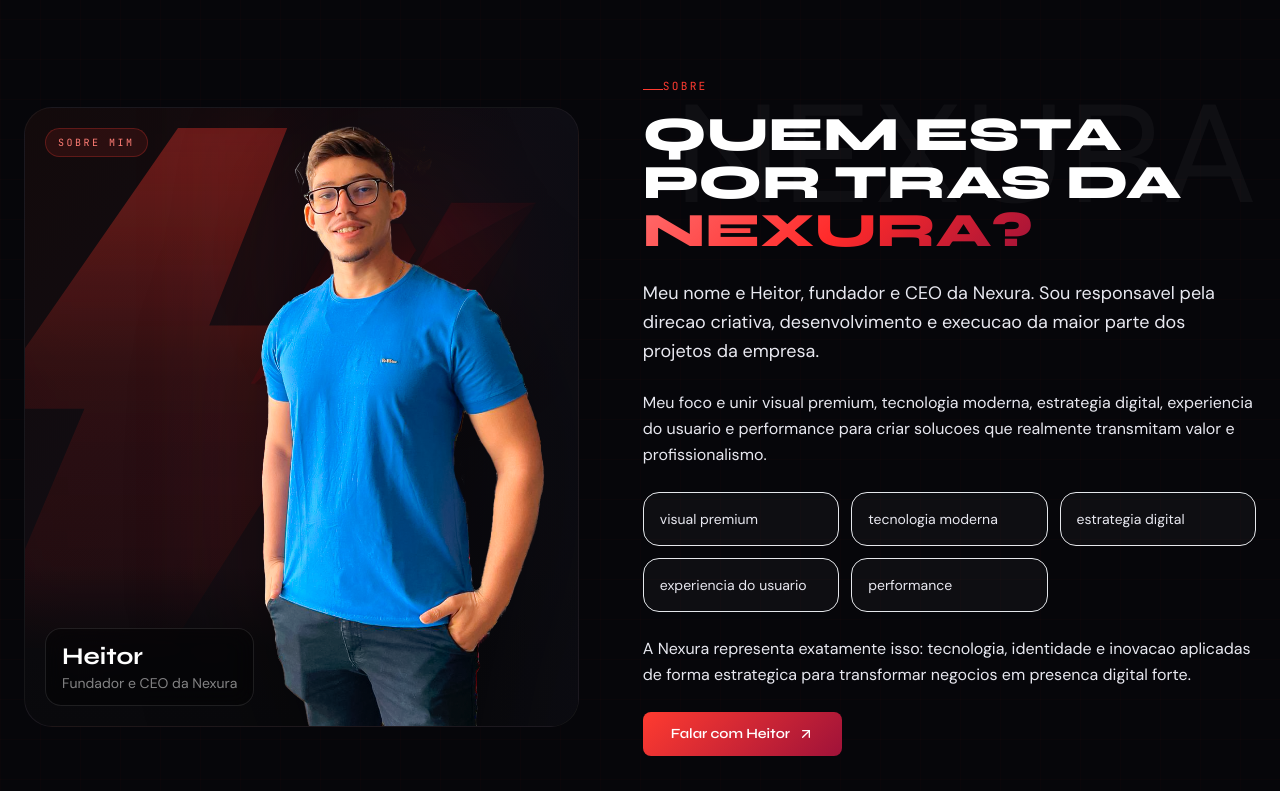
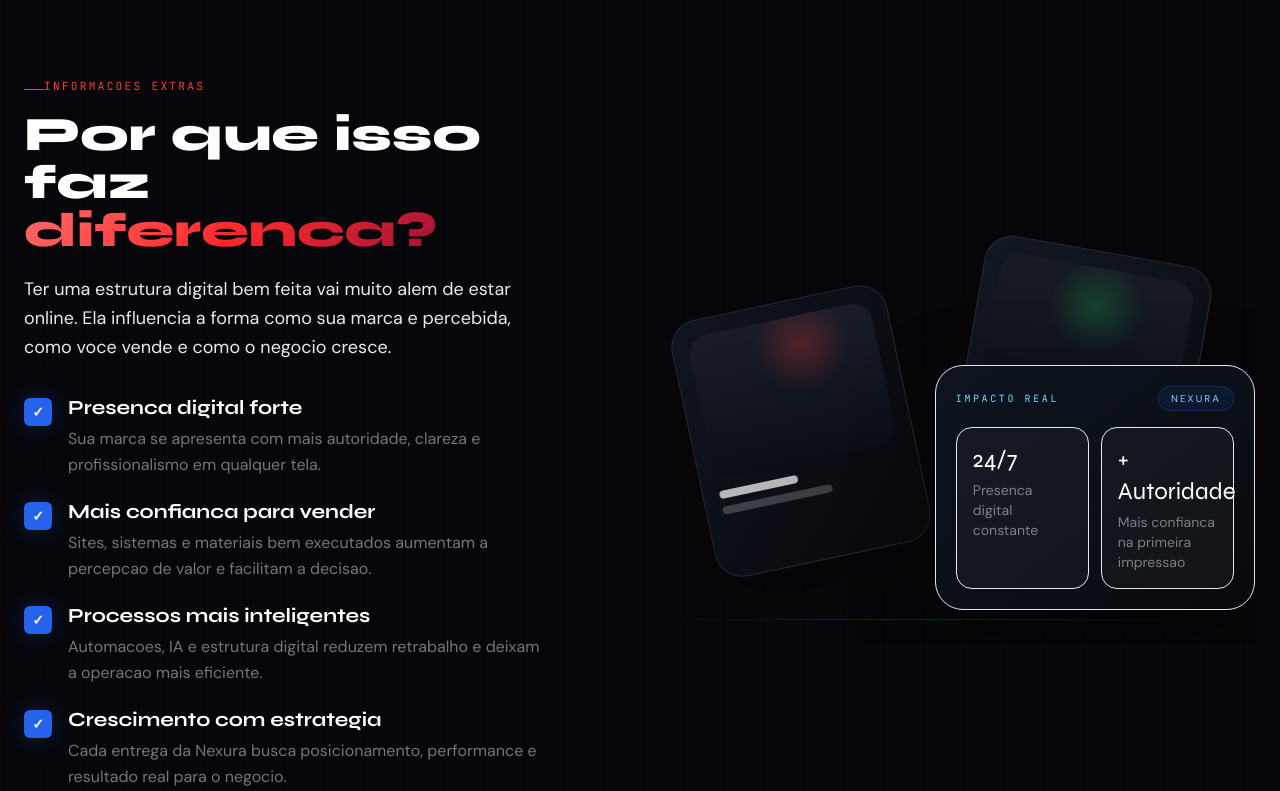
Before and after one commit to hstudio-cloud/Nexura-Tecnologia-LTDA, a React (Vite) app: page / in a window 1280 px wide. Shown: the part 1649-2440 px from the top of the page. Built offline with nearby package versions, Linux system fonts and the light colour scheme.

Commit message:
Add middle info section between Nexura and Heitor

```diff
--- a/src/components/AboutHeitor.jsx
+++ b/src/components/AboutHeitor.jsx
@@ -17,6 +17,25 @@ const nexuraServices = [
 ]
 
 const heitorFocus = ['visual premium', 'tecnologia moderna', 'estrategia digital', 'experiencia do usuario', 'performance']
+
+const extraBenefits = [
+  {
+    title: 'Presenca digital forte',
+    description: 'Sua marca se apresenta com mais autoridade, clareza e profissionalismo em qualquer tela.',
+  },
+  {
+    title: 'Mais confianca para vender',
+    description: 'Sites, sistemas e materiais bem executados aumentam a percepcao de valor e facilitam a decisao.',
+  },
+  {
+    title: 'Processos mais inteligentes',
+    description: 'Automacoes, IA e estrutura digital reduzem retrabalho e deixam a operacao mais eficiente.',
+  },
+  {
+    title: 'Crescimento com estrategia',
+    description: 'Cada entrega da Nexura busca posicionamento, performance e resultado real para o negocio.',
+  },
+]
 
 function InfoCard({ label, title, description, items }) {
   return (
@@ -119,6 +138,116 @@ export default function AboutHeitor() {
               description="Cada projeto e construido com foco em design moderno, performance, posicionamento e resultado."
               items={nexuraServices}
             />
+          </motion.div>
+        </div>
+
+        <div className="relative">
+          <div className="absolute left-1/2 top-0 -z-10 h-full w-screen -translate-x-1/2 bg-[linear-gradient(180deg,#09090c_0%,#05070d_100%)]" />
+          <div className="absolute left-1/2 top-0 -z-10 h-full w-screen -translate-x-1/2 bg-[radial-gradient(circle_at_72%_34%,rgba(37,99,235,0.12),transparent_16%),radial-gradient(circle_at_28%_78%,rgba(59,130,246,0.08),transparent_18%)]" />
+
+          <motion.div
+            initial={{ opacity: 0, y: 24 }}
+            animate={inView ? { opacity: 1, y: 0 } : {}}
+            transition={{ duration: 0.75, delay: 0.05, ease: [0.22, 1, 0.36, 1] }}
+            className="grid items-center gap-12 lg:grid-cols-[0.9fr_1.1fr] lg:gap-16"
+          >
+            <div className="max-w-2xl">
+              <span className="section-label mb-4 block">Informacoes extras</span>
+              <h2
+                className="mb-5 font-display text-3xl font-800 leading-tight text-white sm:text-4xl lg:text-5xl"
+                style={{ fontFamily: 'Syne, sans-serif', fontWeight: 800 }}
+              >
+                Por que isso faz <span className="text-gradient">diferenca?</span>
+              </h2>
+              <p className="mb-8 max-w-xl font-body text-lg leading-relaxed text-white/52">
+                Ter uma estrutura digital bem feita vai muito alem de estar online. Ela influencia a forma como sua
+                marca e percebida, como voce vende e como o negocio cresce.
+              </p>
+
+              <div className="space-y-5">
+                {extraBenefits.map((item, index) => (
+                  <motion.div
+                    key={item.title}
+                    initial={{ opacity: 0, x: -18 }}
+                    animate={inView ? { opacity: 1, x: 0 } : {}}
+                    transition={{ duration: 0.5, delay: 0.14 + index * 0.07, ease: [0.22, 1, 0.36, 1] }}
+                    className="flex gap-4"
+                  >
+                    <div className="mt-1 flex h-7 w-7 shrink-0 items-center justify-center rounded-md bg-[#2563eb] text-sm font-bold text-white shadow-[0_0_24px_rgba(37,99,235,0.28)]">
+                      ✓
+                    </div>
+                    <div>
+                      <h3
+                        className="mb-1 font-display text-xl text-white"
+                        style={{ fontFamily: 'Syne, sans-serif', fontWeight: 700 }}
+                      >
+                        {item.title}
+                      </h3>
+                      <p className="font-body text-base leading-relaxed text-white/45">{item.description}</p>
+                    </div>
+                  </motion.div>
+                ))}
+              </div>
+            </div>
+
+            <div className="relative min-h-[420px] overflow-hidden">
+              <div className="absolute inset-x-[10%] bottom-6 h-[1px] border-b border-dashed border-[#2563eb]/30 [border-image:linear-gradient(90deg,transparent,rgba(37,99,235,0.36),transparent)_1]" />
+              <motion.div
+                initial={{ opacity: 0, y: 30, rotate: -10 }}
+                animate={inView ? { opacity: 1, y: 0, rotate: -12 } : {}}
+                transition={{ duration: 0.7, delay: 0.12, ease: [0.22, 1, 0.36, 1] }}
+                className="absolute left-[12%] top-[18%] w-[220px] rounded-[28px] border border-white/10 bg-gradient-to-br from-[#10141f] to-[#09090c] p-4 shadow-[0_24px_70px_rgba(0,0,0,0.34)]"
+              >
+                <div className="mb-3 h-36 rounded-[20px] bg-[radial-gradient(circle_at_60%_20%,rgba(255,59,48,0.26),transparent_30%),linear-gradient(180deg,#181d29_0%,#0b0e15_100%)]" />
+                <div className="space-y-2">
+                  <div className="h-2 w-20 rounded-full bg-white/70" />
+                  <div className="h-2 w-28 rounded-full bg-white/20" />
+                  <div className="mt-4 h-10 rounded-2xl bg-[#7c3aed]/18" />
+                </div>
+              </motion.div>
+
+              <motion.div
+                initial={{ opacity: 0, y: 30, rotate: 8 }}
+                animate={inView ? { opacity: 1, y: 0, rotate: 10 } : {}}
+                transition={{ duration: 0.7, delay: 0.2, ease: [0.22, 1, 0.36, 1] }}
+                className="absolute right-[10%] top-[6%] w-[230px] rounded-[28px] border border-white/10 bg-gradient-to-br from-[#121823] to-[#09090c] p-4 shadow-[0_24px_70px_rgba(0,0,0,0.34)]"
+              >
+                <div className="mb-3 flex h-40 items-end rounded-[20px] bg-[radial-gradient(circle_at_52%_24%,rgba(34,197,94,0.24),transparent_30%),linear-gradient(180deg,#171b24_0%,#0b0e15_100%)] p-4">
+                  <div className="grid gap-2">
+                    <div className="h-2 w-24 rounded-full bg-white/75" />
+                    <div className="h-2 w-16 rounded-full bg-white/25" />
+                  </div>
+                </div>
+                <div className="grid gap-2">
+                  <div className="h-10 rounded-2xl bg-[#22c55e]/14" />
+                  <div className="h-10 rounded-2xl bg-white/[0.03]" />
+                </div>
+              </motion.div>
+
+              <motion.div
+                initial={{ opacity: 0, scale: 0.94 }}
+                animate={inView ? { opacity: 1, scale: 1 } : {}}
+                transition={{ duration: 0.65, delay: 0.28, ease: [0.22, 1, 0.36, 1] }}
+                className="absolute bottom-[8%] left-1/2 w-[320px] -translate-x-1/2 rounded-[28px] border border-[#2563eb]/18 bg-gradient-to-br from-[#0d1420] via-[#0b1018] to-[#09090c] p-5 shadow-[0_24px_80px_rgba(0,0,0,0.38)]"
+              >
+                <div className="mb-4 flex items-center justify-between">
+                  <span className="font-mono text-[10px] uppercase tracking-[0.26em] text-[#7dd3fc]">Impacto real</span>
+                  <span className="rounded-full border border-[#2563eb]/25 bg-[#2563eb]/10 px-3 py-1 text-[10px] uppercase tracking-[0.2em] text-[#93c5fd]">
+                    Nexura
+                  </span>
+                </div>
+                <div className="grid gap-3 sm:grid-cols-2">
+                  <div className="rounded-2xl border border-white/8 bg-white/[0.03] p-4">
+                    <div className="mb-1 font-display text-2xl text-white">24/7</div>
+                    <div className="font-body text-sm text-white/45">Presenca digital constante</div>
+                  </div>
+                  <div className="rounded-2xl border border-white/8 bg-white/[0.03] p-4">
+                    <div className="mb-1 font-display text-2xl text-white">+ Autoridade</div>
+                    <div className="font-body text-sm text-white/45">Mais confianca na primeira impressao</div>
+                  </div>
+                </div>
+              </motion.div>
+            </div>
           </motion.div>
         </div>
 
```
